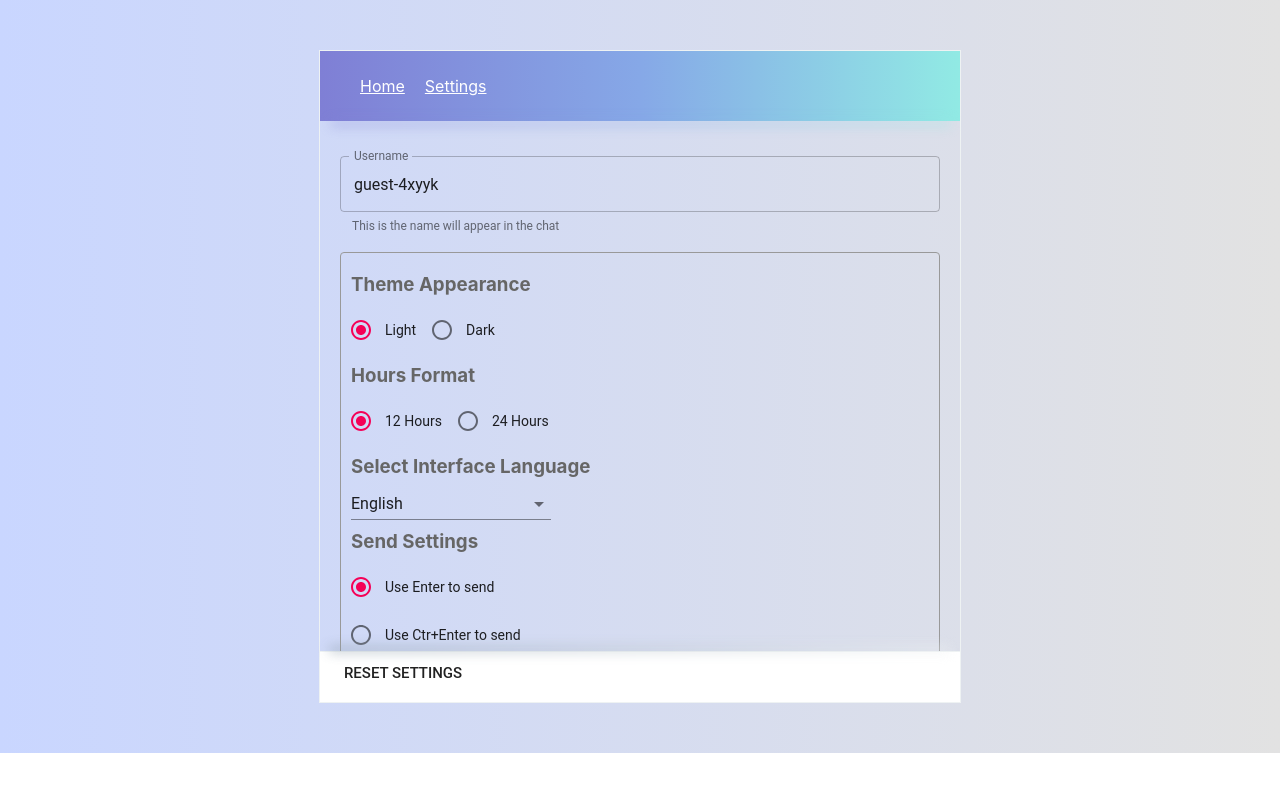
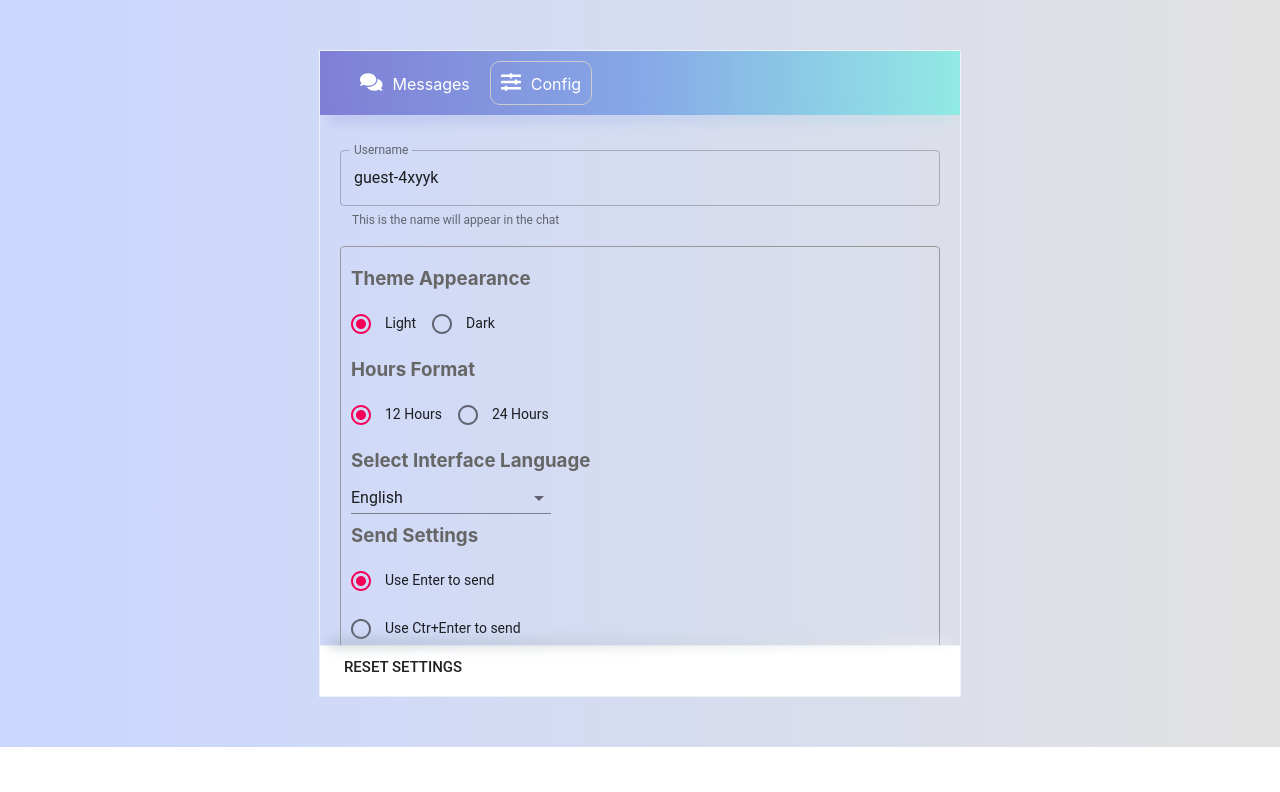
Before and after one commit to CarlosCanizal/chat-react, a React (Create React App) app: page /settings in a window 1280 px wide. Shown: the top 792 px of the page. Built offline with nearby package versions, Linux system fonts and the light colour scheme.

Commit message:
Adds styles to header links

```diff
--- a/src/App.js
+++ b/src/App.js
@@ -2,11 +2,13 @@ import React, { Component } from 'react';
 import {BrowserRouter} from 'react-router-dom';
 import Theme from './components/Theme/Theme';
 import { library } from '@fortawesome/fontawesome-svg-core'
-import { faPaperPlane } from '@fortawesome/free-solid-svg-icons'
+import { faPaperPlane, faComments, faSlidersH } from '@fortawesome/free-solid-svg-icons'
 import { connect } from 'react-redux';
 import styles from './App.module.sass';
 
 library.add(faPaperPlane)
+library.add(faComments)
+library.add(faSlidersH)
 class App extends Component {
   render() {
     let themeClass = [styles.App];
--- a/src/components/Header/Header.js
+++ b/src/components/Header/Header.js
@@ -1,7 +1,9 @@
 import React, { Component } from 'react';
-import { NavLink } from 'react-router-dom';
+import { NavLink, withRouter  } from 'react-router-dom';
 import styles from './Header.module.sass';
 import { connect } from 'react-redux';
+import { FontAwesomeIcon } from '@fortawesome/react-fontawesome'
+import './Header.sass'
 
 class Header extends Component{
 
@@ -13,8 +15,14 @@ class Header extends Component{
         return (
             <header className={themeClass.join(' ')}>
                 <nav>
-                    <NavLink to="/" exact>Home</NavLink>
-                    <NavLink to="/settings" exact>Settings</NavLink>
+                    <NavLink to="/messages" exact>
+                        <FontAwesomeIcon icon="comments" />
+                        Messages
+                    </NavLink>
+                    <NavLink to="/settings" exact>
+                        <FontAwesomeIcon icon="sliders-h" />
+                        Config
+                    </NavLink>
                 </nav>
             </header>
         )
@@ -27,4 +35,4 @@ const mapStateToProps = state =>{
     };
 };
 
-export default connect(mapStateToProps)(Header);
+export default withRouter(connect(mapStateToProps)(Header));
--- a/src/components/Header/Header.module.sass
+++ b/src/components/Header/Header.module.sass
@@ -29,6 +29,15 @@ html, :root
   filter: blur(6px)
 
 .Header a
-    display: inline-block
-    padding: 15px 10px
-    color: #fff;
+  display: inline-block
+  padding: 10px 10px
+  color: #fff
+  text-align: center
+  margin-right: 10px
+  align-items: center
+  text-decoration: none
+  svg
+    margin-right: 10px
+    font-size: 20px
+  &:hover
+    color: #CCC
--- /dev/null
+++ b/src/components/Header/Header.sass
@@ -0,0 +1,3 @@
+a.active
+    border: solid 1px #ccc
+    border-radius: 10px
--- a/src/components/Theme/Theme.js
+++ b/src/components/Theme/Theme.js
@@ -10,7 +10,7 @@ class Theme extends Component{
         return(
             <div className={styles.Theme}>
                 <Header />
-                <Route  path="/" exact component={Chat}/>
+                <Route  path="/messages" exact component={Chat}/>
                 <Route  path="/settings" exact component={Settings}/>
             </div>
         )
```
